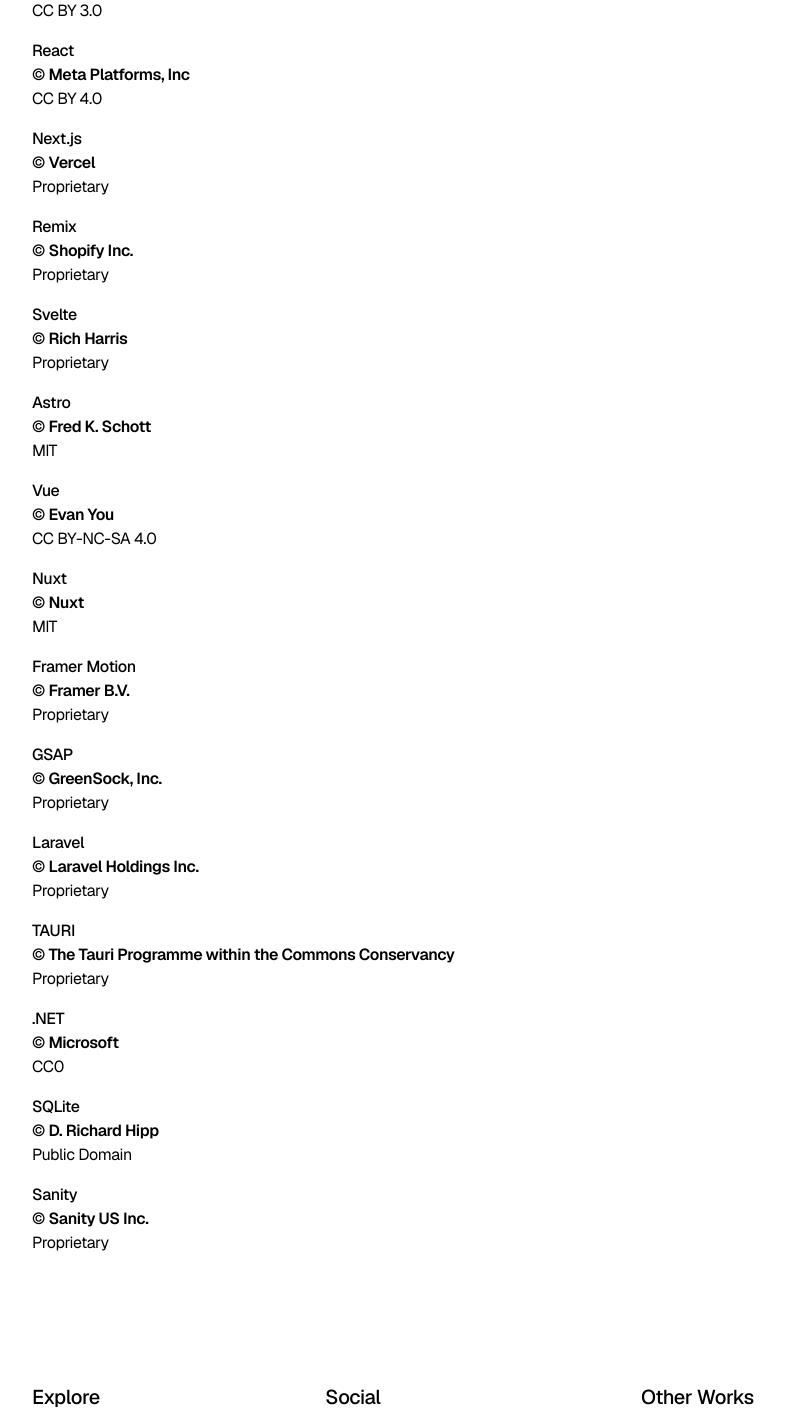
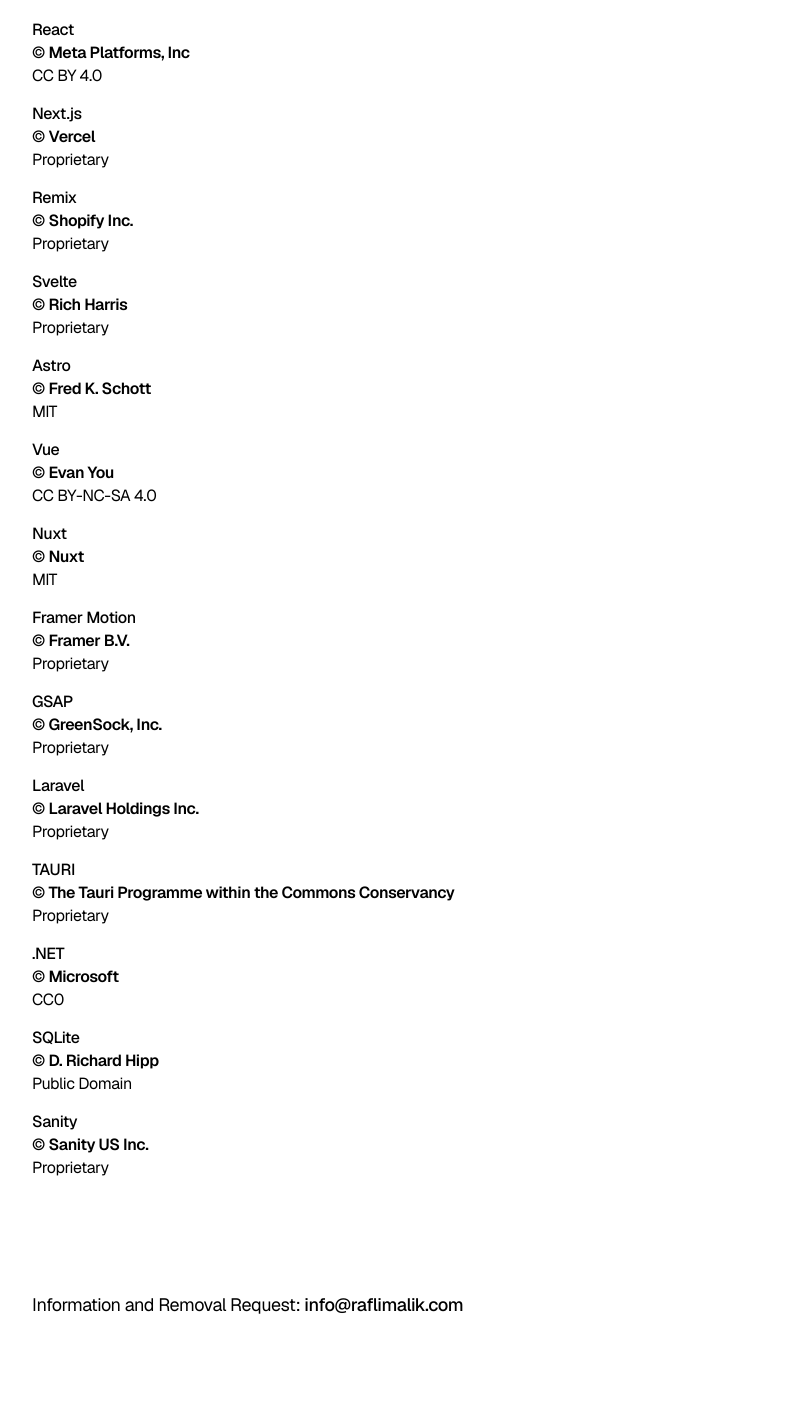
Before and after one commit to RMalik777/porto, a Next.js app: page /license in a window 1280 px wide. Shown: the part 862-2275 px from the top of the page, without its empty margins (64-849 px from the left). Built offline with nearby package versions, Linux system fonts and the light colour scheme.

Commit message:
style: hover link animation

```diff
--- a/app/license/page.tsx
+++ b/app/license/page.tsx
@@ -19,27 +19,39 @@
 						<li key={license.name} className="flex flex-col gap-0">
 							<Link
 								href={license.source}
-								className="duration-200 ease-out hover:text-pink-600 hover:underline"
+								className="relative w-fit font-medium leading-snug duration-200 ease-[cubic-bezier(0.83,0,0.17,1)] after:absolute after:bottom-0 after:left-0 after:z-[-1] after:h-[2px] after:w-full after:origin-right after:scale-x-0 after:bg-pink-500 after:transition-transform after:duration-300 after:ease-[cubic-bezier(0.83,0,0.17,1)] hover:text-pink-600 hover:after:origin-left hover:after:scale-x-100 focus:text-pink-600 focus:after:origin-left focus:after:scale-x-100 motion-reduce:duration-0 motion-reduce:after:duration-0"
 								target="_blank"
 								rel="noopener noreferrer"
 							>
-								<h3 className="font-medium">{license.name}</h3>
+								{license.name}
 							</Link>
+
 							<p className="">
 								&copy; <span className="font-semibold">{license.author}</span>
 							</p>
 							<Link
 								href={license.licenseLink!}
-								className="duration-200 ease-out hover:underline"
+								className="relative w-fit leading-snug duration-200 ease-[cubic-bezier(0.83,0,0.17,1)] after:absolute after:bottom-0 after:left-0 after:z-[-1] after:h-[2px] after:w-full after:origin-right after:scale-x-0 after:bg-pink-500 after:transition-transform after:duration-300 after:ease-[cubic-bezier(0.83,0,0.17,1)] hover:after:origin-left hover:after:scale-x-100 focus:after:origin-left focus:after:scale-x-100 after:motion-reduce:duration-0"
 								target="_blank"
 								rel="noopener noreferrer"
 							>
 								{license.license}
+								{/* <span className="absolute bottom-0 left-0 z-[-1] h-[2px] w-full origin-right scale-x-0 bg-black transition-transform duration-300 ease-[cubic-bezier(0.83,0,0.17,1)] group-hover:origin-left group-hover:scale-x-100 group-focus:origin-left group-focus:scale-x-100 motion-reduce:duration-0"></span> */}
 							</Link>
 						</li>
 					))}
 				</ul>
 			</section>
+			<p className="text-lg tracking-tight">
+				Information and Removal Request:
+				<Link
+					href="mailto:info@raflimalik.com"
+					className="group relative py-px px-1 font-medium delay-200 duration-200 ease-out hover:text-white hover:underline"
+				>
+					info@raflimalik.com{""}
+					<span className="absolute bottom-0 left-0 z-[-1] h-0 w-full bg-pink-500 transition-all duration-200 ease-[cubic-bezier(0.83,0,0.17,1)] group-hover:h-full"></span>
+				</Link>
+			</p>
 		</main>
 	);
 }
--- a/components/footer.tsx
+++ b/components/footer.tsx
@@ -78,7 +78,12 @@
 										<li key={link.href}>
 											<Link
 												href={link.href}
-												className="flex items-center gap-1 duration-200 ease-out hover:text-pink-500 hover:underline"
+												className={
+													(link.logo
+														? "after:left-5 after:w-[calc(100%-1.25rem)]"
+														: "after:left-0 after:w-full") +
+													" relative flex w-fit items-center gap-1 duration-200 ease-[cubic-bezier(0.83,0,0.17,1)] ease-out after:absolute after:bottom-0 after:z-[-1] after:h-[2px] after:origin-right after:scale-x-0 after:bg-pink-500 after:transition-transform after:duration-300 after:ease-[cubic-bezier(0.83,0,0.17,1)] hover:text-pink-600 hover:after:origin-left hover:after:scale-x-100 focus:text-pink-600 focus:after:origin-left focus:after:scale-x-100 motion-reduce:duration-0 motion-reduce:after:duration-0"
+												}
 											>
 												{link.logo ? (
 													<span
--- a/lib/data/skill.ts
+++ b/lib/data/skill.ts
@@ -1,5 +1,3 @@
-import { siHtml5, siCss3, siJavascript } from "simple-icons";
-
 interface Skill {
 	category: string;
 	children: {
@@ -18,19 +16,16 @@
 			{
 				name: "HTML",
 				link: "https://developer.mozilla.org/en-US/docs/Web/HTML",
-				color: siHtml5.hex,
 				logo: "/Logo/[HTML5]+CC-by-3.0.svg",
 			},
 			{
 				name: "CSS",
 				link: "https://developer.mozilla.org/en-US/docs/Web/CSS",
-				color: siCss3.hex,
 				logo: "/Logo/[CSS]+CC-by-3.0.svg",
 			},
 			{
 				name: "JavaScript",
 				link: "https://developer.mozilla.org/en-US/docs/Web/JavaScript",
-				color: siJavascript.hex,
 				logo: "/Logo/[JS]+MIT.svg",
 			},
 		],
```
